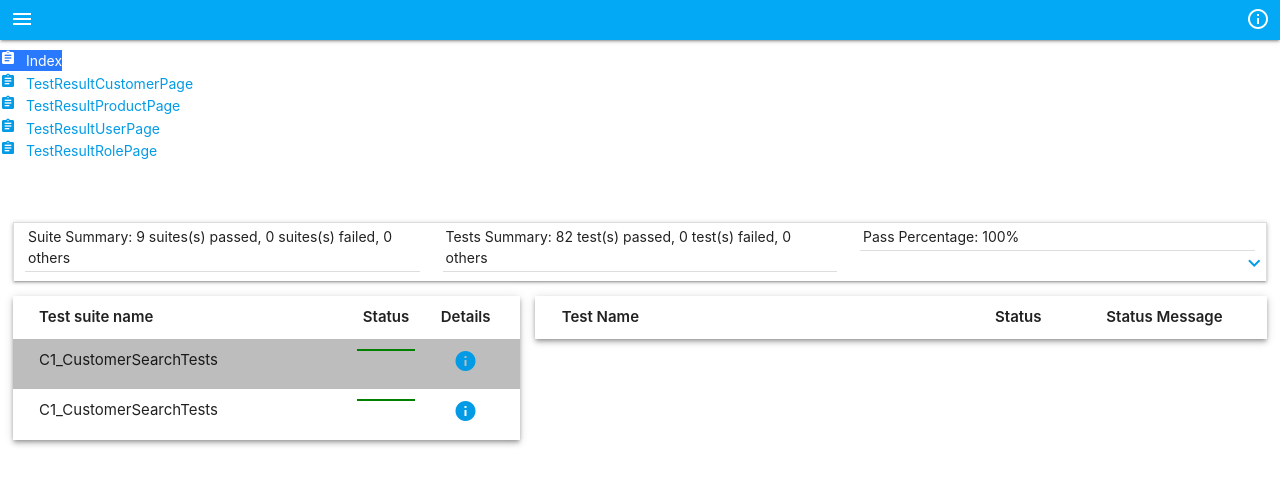
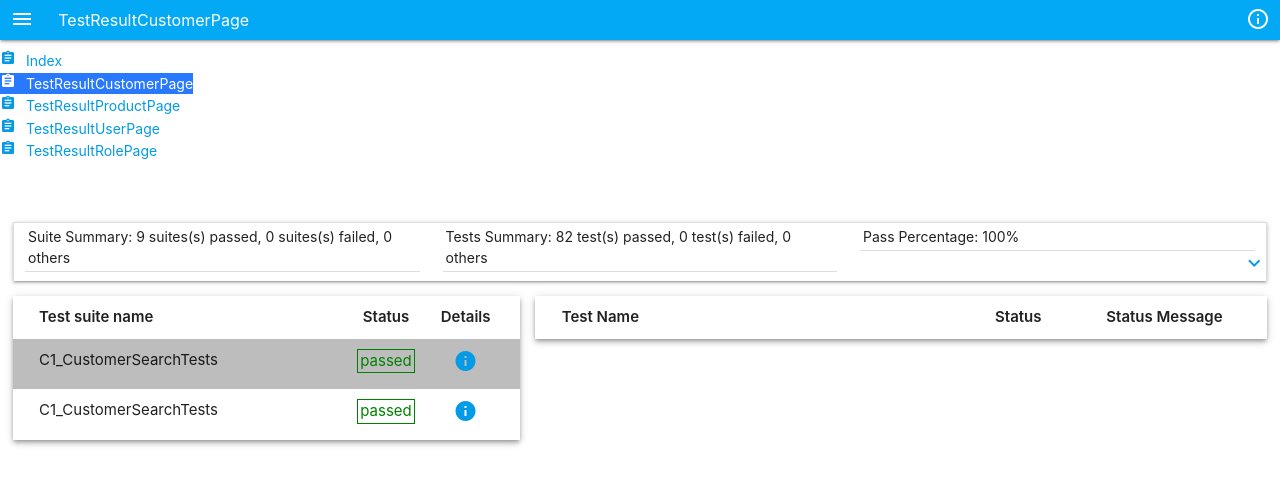
Before and after one commit to petr-konopelko/Automation-Report-page, a plain HTML site: page ReportUnit.html in a window 1280 px wide. Drawn offline with nearby package versions, Linux system fonts and the light colour scheme.

Commit message:
update html(added file name to header), add js for adding class active to menu

```diff
--- a/ReportUnit.html
+++ b/ReportUnit.html
@@ -7,47 +7,45 @@
     <title>ReportUnit</title>
     <!-- Materialize -->
     <link rel="stylesheet" href="https://cdnjs.cloudflare.com/ajax/libs/materialize/0.97.8/css/materialize.min.css">
-	<link rel="stylesheet" href="https://cdn.rawgit.com/petr-konopelko/Automation-Report-page/7c574e57/css/ReportUnitStyle.css">
+	<link rel="stylesheet" href="css/ReportUnitStyle.css">
 	<!-- Fonts -->
     <link href="https://fonts.googleapis.com/icon?family=Material+Icons" rel="stylesheet">
   </head>
   <body>
-    <div class="header light-blue z-depth-1">
-		<a id="menu" data-activates="slide-out" class="headerIcon waves-effect waves-light left" href="javascript:void(0)">
-			<i class="material-icons" title="Menu">menu</i>
-		</a>
+    <section class="header light-blue z-depth-1">
+		<div class="headerIcon">
+			<a id="menu" data-activates="slide-out" class="waves-effect waves-light" href="javascript:void(0)">
+				<i class="material-icons" title="Menu">menu</i>
+			</a>
+			<span class="test-suite-name">TestResultCustomerPage</span>
+		</div>
 		<a id="runInfo" data-position="bottom"
-		class="headerIcon waves-effect waves-light right tooltipped"
+		class="headerIcon waves-effect waves-light tooltipped"
 		href="#runInfoModal" data-tooltip="Run info">
 			<i class="material-icons">info_outline</i>
 		</a>
-	</div>
+	</section>
 	<ul id="slide-out" class="side-nav">
 		<p>Test Reports</p>
 		<li>
-        <a href="javascript:void(0)" class="waves-effect waves-light active">
-			<i class="material-icons">assignment</i>Index
-		</a>
+        <a href="javascript:void(0)" class="waves-effect waves-light">
+			<i class="material-icons">assignment</i>Index</a>
 		</li>
 		<li>
         <a href="javascript:void(0)" class="waves-effect waves-light">
-			<i class="material-icons">assignment</i>TestResultCustomerPage
-		</a>
+			<i class="material-icons">assignment</i>TestResultCustomerPage</a>
 		</li>
 		<li>
         <a href="javascript:void(0)" class="waves-effect waves-light">
-			<i class="material-icons">assignment</i>TestResultProductPage
-		</a>
+			<i class="material-icons">assignment</i>TestResultProductPage</a>
 		</li>
 		<li>
         <a href="javascript:void(0)" class="waves-effect waves-light">
-			<i class="material-icons">assignment</i>TestResultUserPage
-		</a>
+			<i class="material-icons">assignment</i>TestResultUserPage</a>
 		</li>
 		<li>
         <a href="javascript:void(0)" class="waves-effect waves-light">
-			<i class="material-icons">assignment</i>TestResultRolePage
-		</a>
+			<i class="material-icons">assignment</i>TestResultRolePage</a>
 		</li>
 	</ul>
 	<div class="main-content">
@@ -102,8 +100,7 @@
 					<div class="row suite-info waves-effect">
 						<div class="col s8 suite-name truncate" title="C1_CustomerSearchTests">C1_CustomerSearchTests</div>
 						<div class="col s2 center-align">
-							<div class="passed">
-							</div>
+							<div class="passed">passed</div>
 						</div>
 						<div class="col s2 center-align">
 							<a href="javascript:void(0)" class="suite-details-button">
@@ -122,8 +119,7 @@
 					<div class="row suite-info suite-active waves-effect">
 						<div class="col s8 suite-name truncate" title="C1_CustomerSearchTests">C1_CustomerSearchTests</div>
 						<div class="col s2 center-align">
-							<div class="passed">
-							</div>
+							<div class="passed">passed</div>
 						</div>
 						<div class="col s2 center-align">
 							<a href="javascript:void(0)" class="suite-details-button">
@@ -143,7 +139,7 @@
 									<div class="description hide">Test Description</div>
 								</div>
 								<div class="col s2 center-align">
-									<div class="passed"></div>
+									<div class="passed">passed</div>
 								</div>
 								<div class="col s3 center-align">
 									<a href="javascript:void(0)" class="test-error"><i class="material-icons error">warning</i></a>
@@ -159,7 +155,7 @@
 									<div class="description hide">Test Description</div>
 								</div>
 								<div class="col s2 center-align">
-									<div class="passed"></div>
+									<div class="passed">passed</div>
 								</div>
 								<div class="col s3 center-align">
 									<a href="javascript:void(0)" class="test-error"><i class="material-icons error">warning</i></a>
--- a/css/ReportUnitStyle.css
+++ b/css/ReportUnitStyle.css
@@ -15,7 +15,7 @@ body{
 	height:40px;
 	width: 100%;
 	position: fixed;
-	z-index:1;
+	z-index:2;
 	top:0;
 }
 
@@ -24,6 +24,15 @@ body{
 	margin-top:7px;
 	margin-left:10px;
 	margin-right:10px;
+}
+
+#menu {
+	color:inherit;
+}
+
+.test-suite-name{
+	margin-left:20px;
+	font-size:16px;
 }
 
 #slide-out>p{
@@ -99,10 +108,7 @@ body{
 	background-color:#bdbdbd;
 }
 
-.passed{
-	border:1px solid green;
-	color:green;
-}
+
 
 #tests .row{
 	border-top:1px solid #cfd8dc;
@@ -112,9 +118,18 @@ body{
 	border-right:1px solid #cfd8dc;
 }
 
+.passed{
+	border:1px solid green;
+	color:green;
+}
+
+.failed{
+	border:1px solid red;
+	color:red;
+}
+
 .error{
 	color:red;
-
 }
 
 .bold{
--- a/js/Javascript.js
+++ b/js/Javascript.js
@@ -1,6 +1,7 @@
 $(function(){
     $('.modal').modal();
 	updateTestInfoFirstTime();
+	updateActiveMenu();
   });
 
 $('#menu').sideNav();
@@ -58,6 +59,16 @@ function updateTestInfoFirstTime(){
 	$('.suite-info').removeClass('suite-active');
 	$('.suite-info').first().addClass('suite-active');
 	updateTestInfo();
+}
+
+function updateActiveMenu(){
+	var testSuiteName = $('.test-suite-name').text();
+	$('#slide-out a').each(function(){
+		var currentMenu = $(this);
+		if(currentMenu.contents().get(2).nodeValue === testSuiteName){
+			currentMenu.addClass('active');
+		}
+	});
 }
 
 function updateTestInfo(){
```
